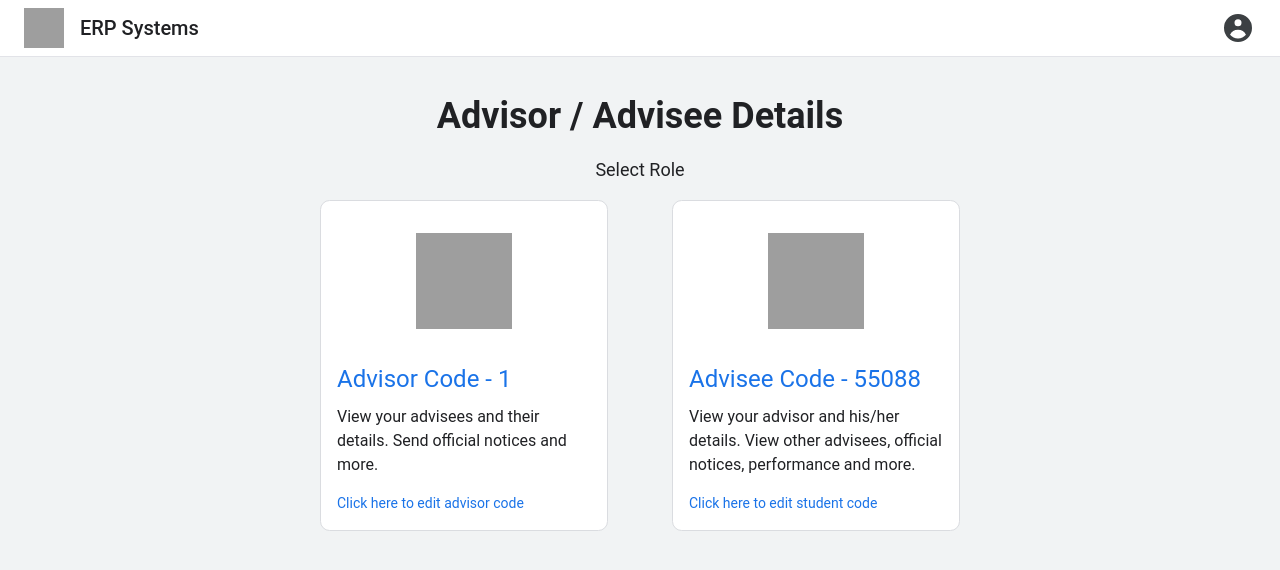
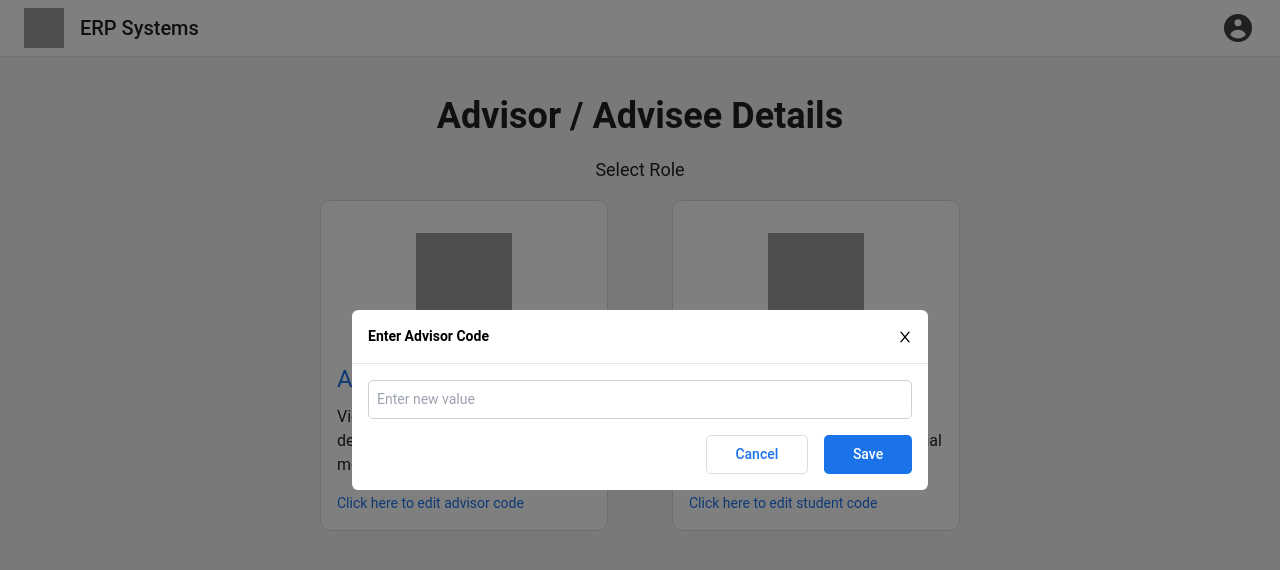
Before and after one commit to ERP-GBPUAT/module-4, a React (Create React App) app: page / in a window 1280 px wide. Both pictures are taken after a click on the element "Click here to edit advisor code". Shown: the top 570 px of the page. Built offline with nearby package versions, Linux system fonts and the light colour scheme; grey boxes are pictures that could not be loaded.

Commit message:
Add modal for quick edit

```diff
--- /dev/null
+++ b/src/components/Modal.css
@@ -0,0 +1,22 @@
+.modal {
+  z-index: 101;
+  position: absolute;
+  top: 50vh;
+  left: 50vw;
+  transform: translate(-50%, -50%);
+  background-color: #fff;
+  border-radius: 0.4rem;
+  min-width: 45vw;
+}
+.modal-backdrop {
+  z-index: 100;
+  background-color: rgba(0, 0, 0, 0.5);
+  position: absolute;
+  top: 0;
+  left: 0;
+  height: 100%;
+  width: 100%;
+}
+.modal-header {
+  border-bottom: solid 0.1rem rgba(0, 0, 0, 0.1);
+}
--- /dev/null
+++ b/src/components/Modal.js
@@ -0,0 +1,25 @@
+import { AiOutlineClose } from "react-icons/ai";
+import "./Modal.css";
+
+const Modal = ({ title, content, closeModal, required }) => {
+  return (
+    <>
+      <div className="modal">
+        <div className="modal-header p-4 flex justify-between items-center">
+          <div className="font-bold">{title}</div>
+          {!required && (
+            <AiOutlineClose
+              style={{ transform: "scale(1.2)" }}
+              className="cursor-pointer"
+              onClick={closeModal}
+            />
+          )}
+        </div>
+        <div className="p-4">{content}</div>
+      </div>
+      <div className="modal-backdrop" onClick={closeModal}></div>
+    </>
+  );
+};
+
+export default Modal;
--- a/src/pages/Home.js
+++ b/src/pages/Home.js
@@ -1,9 +1,14 @@
+import { useState } from "react";
 import { useNavigate } from "react-router-dom";
+import Modal from "../components/Modal";
 
 const Home = ({ code, setCode, id, setId }) => {
   const navigate = useNavigate();
+  const [showModal, setShowModal] = useState("");
+  const [temp, setTemp] = useState("");
 
   return (
+    <>
       <div className="px-8 home">
         <h1 className="text-4xl text-center font-bold py-5 pt-10">
           Advisor / Advisee Details
@@ -19,16 +24,24 @@ const Home = ({ code, setCode, id, setId }) => {
                 />
               </div>
               <div className="card-body">
-              <div className="card-title" onClick={() => navigate("/advisor")}>
+                <div
+                  className="card-title"
+                  onClick={() => navigate("/advisor")}
+                >
                   {code ? `Advisor Code - ${code}` : "Enter as Advisor"}
                 </div>
                 <div className="card-subtitle">
-                View your advisees and their details. Send official notices and
-                more.
+                  View your advisees and their details. Send official notices
+                  and more.
                 </div>
               </div>
             </div>
-          <div className="card-footer">Click here to edit advisor code</div>
+            <div
+              className="card-footer"
+              onClick={() => setShowModal("advisor")}
+            >
+              Click here to edit advisor code
+            </div>
           </div>
           <div className="card ml-8">
             <div>
@@ -39,7 +52,10 @@ const Home = ({ code, setCode, id, setId }) => {
                 />
               </div>
               <div className="card-body">
-              <div className="card-title" onClick={() => navigate("/advisee")}>
+                <div
+                  className="card-title"
+                  onClick={() => navigate("/advisee")}
+                >
                   {id ? `Advisee Code - ${id}` : "Enter as Advisee"}
                 </div>
                 <div className="card-subtitle">
@@ -48,10 +64,56 @@ const Home = ({ code, setCode, id, setId }) => {
                 </div>
               </div>
             </div>
-          <div className="card-footer">Click here to edit student code</div>
+            <div
+              className="card-footer"
+              onClick={() => setShowModal("advisee")}
+            >
+              Click here to edit student code
             </div>
           </div>
         </div>
+      </div>
+      {showModal && (
+        <Modal
+          title={
+            showModal === "advisor" ? "Enter Advisor Code" : "Enter Advisee Id"
+          }
+          content={
+            <div>
+              <input
+                type="text"
+                className="w-full"
+                value={temp}
+                onChange={(e) => setTemp(e.target.value)}
+                placeholder="Enter new value"
+              />
+              <div className="flex justify-end mt-4">
+                <button
+                  className="btn btn-secondary mr-4"
+                  onClick={() => {
+                    setShowModal("");
+                  }}
+                >
+                  Cancel
+                </button>
+                <button
+                  className="btn btn-primary"
+                  onClick={() => {
+                    if (showModal === "advisor") setCode(temp);
+                    else setId(temp);
+                    setShowModal("");
+                  }}
+                >
+                  Save
+                </button>
+              </div>
+            </div>
+          }
+          closeModal={() => setShowModal("")}
+          required={false}
+        />
+      )}
+    </>
   );
 };
 
```
Lines whose indentation alone changed are shown as unchanged.
